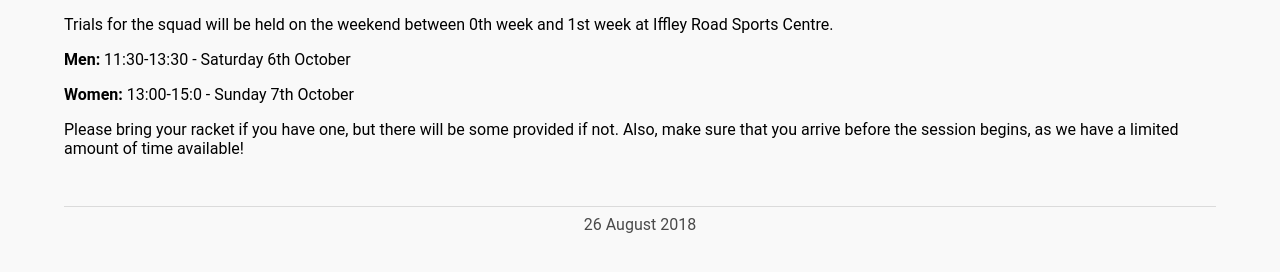
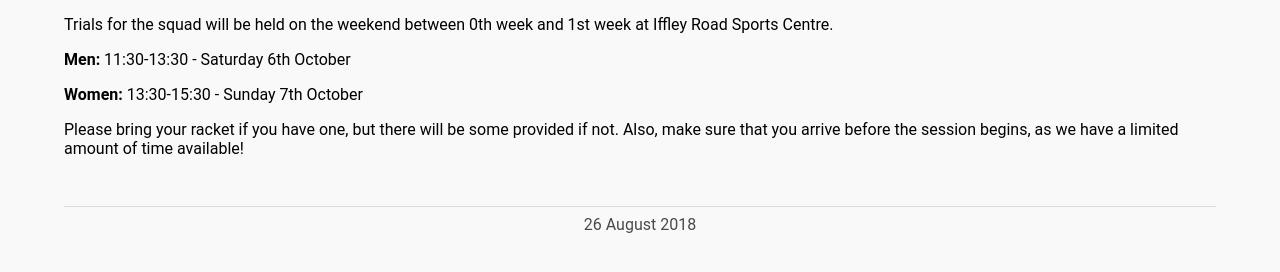
Before and after one commit to OUBaC/OUBaC.github.io, a Jekyll site: the page built from _posts/2018-08-26-squad-trials.html, in a window 1280 px wide. Shown: the part 389-661 px from the top of the page. Built offline with Jekyll 4.4.1, drawn with Linux system fonts in a browser that asks for light colours.

Commit message:
Corrected the times of women's trials
Oh dear.

```diff
--- a/_includes/trials-popup.html
+++ b/_includes/trials-popup.html
@@ -7,7 +7,7 @@
   	<b> Men:</b> 11:30-13:30 - Saturday 6th October - <a href="https://www.facebook.com/events/622721328129358">Facebook Event</a>
   </p>
   <p>
-  	<b>Women:</b> 13:00-15:00 - Sunday 7th October - <a href="https://www.facebook.com/events/406354549899419">Facebook Event</a>
+  	<b>Women:</b> 13:30-15:30 - Sunday 7th October - <a href="https://www.facebook.com/events/406354549899419">Facebook Event</a>
   </p>
   <p>Please bring your racket if you have one, but there will be some provided if not. Also, make sure that you arrive before the session begins, as we have a limited amount of time available!</p>
 
--- a/_posts/2018-08-26-squad-trials.html
+++ b/_posts/2018-08-26-squad-trials.html
@@ -11,6 +11,6 @@ excerpt: Click for more information about playing badminton at the University of
 	<b>Men:</b> 11:30-13:30 - Saturday 6th October
 </p>
 <p>
-	<b>Women:</b> 13:00-15:0 - Sunday 7th October
+	<b>Women:</b> 13:30-15:30 - Sunday 7th October
 </p>
 <p>Please bring your racket if you have one, but there will be some provided if not. Also, make sure that you arrive before the session begins, as we have a limited amount of time available!</p>
```
